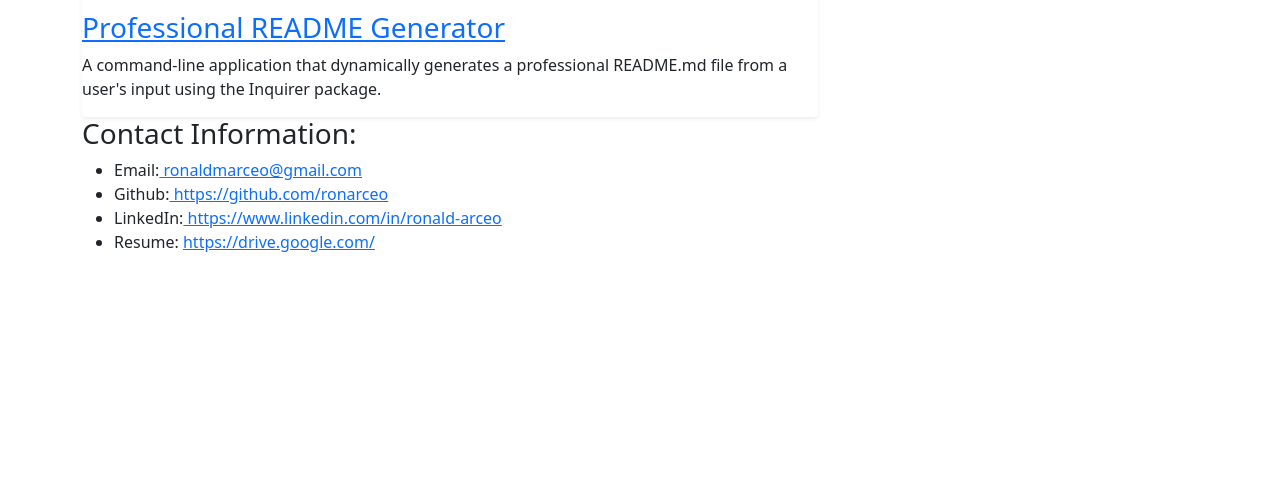
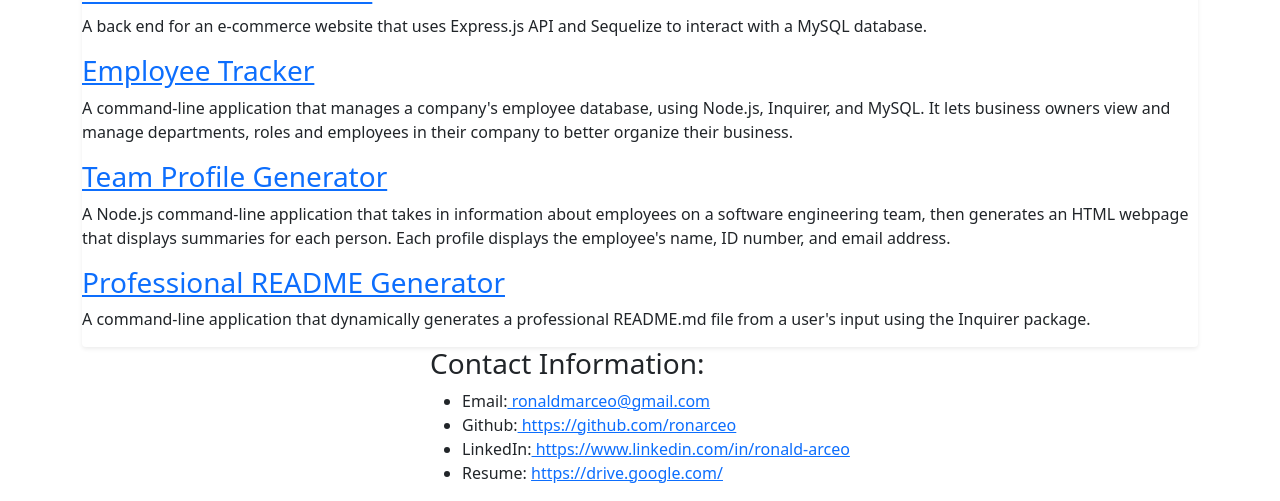
Before and after one commit to ronarceo/portfolio, a plain HTML site: page index.html in a window 1280 px wide. Shown: the part 1895-2396 px from the top of the page. Before the commit the page ends 2165 px from the top, so only its background shows below. Drawn offline with nearby package versions, Linux system fonts and the light colour scheme.

Commit message:
changed main section column size and centered footer

```diff
--- a/index.html
+++ b/index.html
@@ -45,9 +45,9 @@
         </div>
     </header>
 
-    <div class="container">
+    <main class="container">
         <div class="row">
-            <div class="primary col-lg-8 col-12">
+            <div class="primary col-lg-12 col-12">
 
                 <section id="about" class="about">
                     <div class="section-inner shadow-sm rounded">
@@ -211,9 +211,9 @@
                 </section>
             </div>
         </div>
-    </div>
+    </main>
 
-    <footer class="container">
+    <footer class="d-flex justify-content-center">
         <section id="contact">
             <h3>Contact Information:</h3>
             <ul>
```
